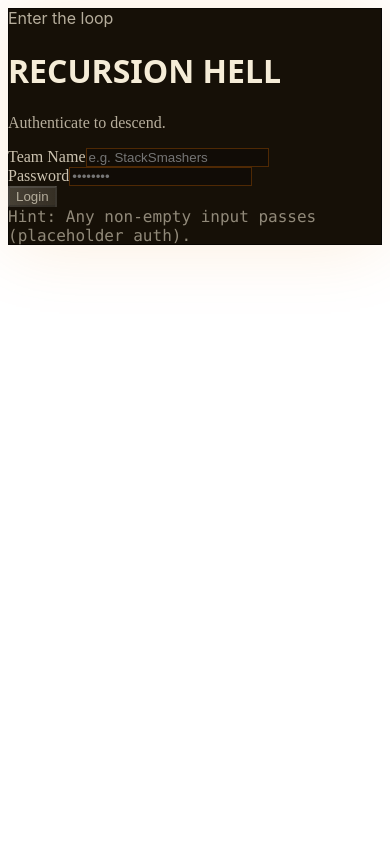
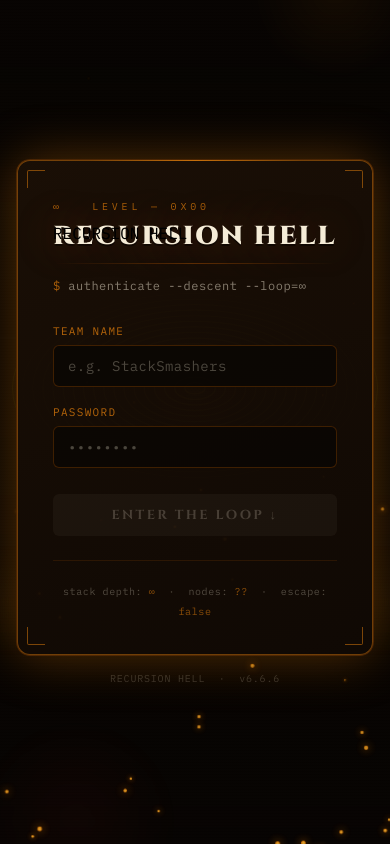
Before and after one commit to Zidarc/Cyber-Loop, a React (Vite) app in the folder cyber-loop-frontend/: page / in a window 390 px wide. Built offline with nearby package versions, Linux system fonts and the light colour scheme.

Commit message:
Updated the template for Login Page
added more design

```diff
--- a/cyber-loop-frontend/src/pages/Login.jsx
+++ b/cyber-loop-frontend/src/pages/Login.jsx
@@ -1,7 +1,36 @@
-import { useMemo, useState } from 'react'
+import { useMemo, useState, useEffect, useRef } from 'react'
 
 function sleep(ms) {
   return new Promise((r) => setTimeout(r, ms))
+}
+
+const EMBERS = Array.from({ length: 38 }, (_, i) => ({
+  id: i,
+  left: Math.random() * 100,
+  delay: Math.random() * 6,
+  duration: 4 + Math.random() * 5,
+  size: 2 + Math.random() * 3,
+  drift: (Math.random() - 0.5) * 60,
+}))
+
+function Ember({ left, delay, duration, size, drift }) {
+  return (
+    <div
+      style={{
+        position: 'absolute',
+        bottom: '-10px',
+        left: `${left}%`,
+        width: size,
+        height: size,
+        borderRadius: '50%',
+        background: `radial-gradient(circle, #ffcc44, #e8820c 60%, transparent 100%)`,
+        boxShadow: `0 0 ${size * 2}px #e8820c`,
+        animation: `emberRise ${duration}s ${delay}s ease-in infinite`,
+        '--drift': `${drift}px`,
+        pointerEvents: 'none',
+      }}
+    />
+  )
 }
 
 export default function Login() {
@@ -10,35 +39,90 @@ export default function Login() {
   const [error, setError] = useState('')
   const [loading, setLoading] = useState(false)
   const [shake, setShake] = useState(false)
+  const [focused, setFocused] = useState(null)
+  const [glitch, setGlitch] = useState(false)
+  const canvasRef = useRef(null)
 
   const canSubmit = useMemo(() => {
     return teamName.trim().length > 0 && password.trim().length > 0 && !loading
   }, [teamName, password, loading])
 
+  useEffect(() => {
+    const interval = setInterval(() => {
+      setGlitch(true)
+      setTimeout(() => setGlitch(false), 200)
+    }, 4000)
+    return () => clearInterval(interval)
+  }, [])
+
+  // Recursive ring canvas
+  useEffect(() => {
+    const canvas = canvasRef.current
+    if (!canvas) return
+    const ctx = canvas.getContext('2d')
+    let frame = 0
+
+    function resize() {
+      canvas.width = canvas.offsetWidth
+      canvas.height = canvas.offsetHeight
+    }
+    resize()
+    window.addEventListener('resize', resize)
+
+    function draw() {
+      const { width, height } = canvas
+      ctx.clearRect(0, 0, width, height)
+      const cx = width / 2
+      const cy = height * 0.46
+      const time = frame * 0.008
+
+      for (let i = 20; i >= 1; i--) {
+        const r = (i / 20) * Math.min(width, height) * 0.52
+        const alpha = (1 - i / 22) * 0.28 + Math.sin(time + i * 0.4) * 0.04
+        const hue = 28 + i * 1.2 + time * 8
+        ctx.beginPath()
+        ctx.ellipse(cx, cy, r, r * 0.55, 0, 0, Math.PI * 2)
+        ctx.strokeStyle = `hsla(${hue},85%,55%,${alpha})`
+        ctx.lineWidth = 1.2
+        ctx.stroke()
+      }
+
+      // Center glow
+      const grad = ctx.createRadialGradient(cx, cy, 0, cx, cy, 90)
+      grad.addColorStop(0, `rgba(232,130,12,${0.12 + Math.sin(time) * 0.04})`)
+      grad.addColorStop(1, 'transparent')
+      ctx.fillStyle = grad
+      ctx.beginPath()
+      ctx.ellipse(cx, cy, 90, 50, 0, 0, Math.PI * 2)
+      ctx.fill()
+
+      frame++
+      requestAnimationFrame(draw)
+    }
+
+    const raf = requestAnimationFrame(draw)
+    return () => {
+      cancelAnimationFrame(raf)
+      window.removeEventListener('resize', resize)
+    }
+  }, [])
+
   async function handleSubmit(e) {
     e.preventDefault()
     if (loading) return
-
     const tn = teamName.trim()
     const pw = password.trim()
-
     setError('')
-
-    // Placeholder logic (backend pending): any non-empty input grants entry.
     if (!tn || !pw) {
       setShake(true)
       setError('Team Name and Password are required.')
-      window.setTimeout(() => setShake(false), 420)
+      setTimeout(() => setShake(false), 500)
       return
     }
-
     setLoading(true)
     try {
-      // Small delay so the spinner reads as "processing".
-      await sleep(650)
+      await sleep(850)
       sessionStorage.setItem('teamName', tn)
-
-      // Redirect to Landing Page (route/page will be wired up elsewhere).
       window.location.assign('/landing')
     } finally {
       setLoading(false)
@@ -46,205 +130,304 @@ export default function Login() {
   }
 
   return (
-    <div
-      className="min-h-screen relative overflow-hidden flex items-center justify-center px-4"
-      style={{ backgroundColor: '#0D0A07' }}
-    >
+    <div style={{ minHeight: '100vh', background: '#080503', display: 'flex', alignItems: 'center', justifyContent: 'center', fontFamily: '"IBM Plex Mono", monospace', overflow: 'hidden', position: 'relative' }}>
       <style>{`
-        @keyframes recursionTunnel {
-          0% { transform: translate3d(0,0,0) rotate(0deg) scale(1); filter: hue-rotate(0deg); }
-          50% { transform: translate3d(0,0,0) rotate(10deg) scale(1.08); filter: hue-rotate(14deg); }
-          100% { transform: translate3d(0,0,0) rotate(0deg) scale(1); filter: hue-rotate(0deg); }
-        }
-        @keyframes drift {
-          0% { transform: translate3d(-2%, -2%, 0); }
-          50% { transform: translate3d(2%, 2%, 0); }
-          100% { transform: translate3d(-2%, -2%, 0); }
-        }
-        @keyframes codeFall {
-          0% { background-position: 0% 0%; }
-          100% { background-position: 0% 200%; }
+        @import url('https://fonts.googleapis.com/css2?family=Cinzel:wght@700;900&family=IBM+Plex+Mono:wght@300;400;500&display=swap');
+
+        * { box-sizing: border-box; margin: 0; padding: 0; }
+
+        @keyframes emberRise {
+          0%   { transform: translateY(0) translateX(0) scale(1); opacity: 0.9; }
+          60%  { opacity: 0.6; }
+          100% { transform: translateY(-100vh) translateX(var(--drift)) scale(0.3); opacity: 0; }
         }
         @keyframes shakeX {
-          0% { transform: translateX(0); }
-          20% { transform: translateX(-10px); }
-          40% { transform: translateX(10px); }
-          60% { transform: translateX(-7px); }
-          80% { transform: translateX(7px); }
-          100% { transform: translateX(0); }
+          0%,100% { transform: translateX(0); }
+          18%     { transform: translateX(-11px); }
+          36%     { transform: translateX(11px); }
+          54%     { transform: translateX(-7px); }
+          72%     { transform: translateX(7px); }
         }
         @keyframes spinFast {
           to { transform: rotate(360deg); }
         }
-        .recursion-tunnel { animation: recursionTunnel 3.6s ease-in-out infinite; }
-        .recursion-drift { animation: drift 7s ease-in-out infinite; }
-        .recursion-code { animation: codeFall 7.5s linear infinite; }
-        .shake { animation: shakeX 420ms ease-in-out; }
-        .spin { animation: spinFast 0.85s linear infinite; }
+        @keyframes scanline {
+          0%   { transform: translateY(-100%); }
+          100% { transform: translateY(100vh); }
+        }
+        @keyframes fadeSlideUp {
+          from { opacity: 0; transform: translateY(18px); }
+          to   { opacity: 1; transform: translateY(0); }
+        }
+        @keyframes glitchLeft {
+          0%,100% { clip-path: none; transform: translateX(0); }
+          20% { clip-path: polygon(0 20%, 100% 20%, 100% 40%, 0 40%); transform: translateX(-4px); }
+          40% { clip-path: polygon(0 60%, 100% 60%, 100% 75%, 0 75%); transform: translateX(4px); }
+          60% { clip-path: polygon(0 5%, 100% 5%, 100% 12%, 0 12%); transform: translateX(-2px); }
+          80% { clip-path: none; transform: translateX(0); }
+        }
+        @keyframes glitchRight {
+          0%,100% { clip-path: none; transform: translateX(0); opacity: 0; }
+          20% { clip-path: polygon(0 20%, 100% 20%, 100% 40%, 0 40%); transform: translateX(4px); opacity: 0.7; }
+          40% { clip-path: polygon(0 60%, 100% 60%, 100% 75%, 0 75%); transform: translateX(-4px); opacity: 0.5; }
+          80% { clip-path: none; opacity: 0; }
+        }
+        @keyframes pulseGlow {
+          0%,100% { box-shadow: 0 0 28px rgba(232,130,12,0.20), 0 0 0 1px rgba(196,94,0,0.30) inset; }
+          50%      { box-shadow: 0 0 52px rgba(232,130,12,0.34), 0 0 0 1px rgba(232,130,12,0.45) inset; }
+        }
+        @keyframes flicker {
+          0%,100% { opacity: 1; }
+          92% { opacity: 1; }
+          93% { opacity: 0.7; }
+          94% { opacity: 1; }
+          97% { opacity: 0.85; }
+          98% { opacity: 1; }
+        }
+
+        .shake { animation: shakeX 500ms ease-in-out; }
+        .spin  { animation: spinFast 0.9s linear infinite; }
+        .card-glow { animation: pulseGlow 3.5s ease-in-out infinite; }
+        .flicker { animation: flicker 5s ease-in-out infinite; }
+
+        .fade-in { animation: fadeSlideUp 0.7s cubic-bezier(0.22, 1, 0.36, 1) both; }
+        .fade-in-1 { animation: fadeSlideUp 0.7s 0.05s cubic-bezier(0.22, 1, 0.36, 1) both; }
+        .fade-in-2 { animation: fadeSlideUp 0.7s 0.14s cubic-bezier(0.22, 1, 0.36, 1) both; }
+        .fade-in-3 { animation: fadeSlideUp 0.7s 0.23s cubic-bezier(0.22, 1, 0.36, 1) both; }
+        .fade-in-4 { animation: fadeSlideUp 0.7s 0.32s cubic-bezier(0.22, 1, 0.36, 1) both; }
+
+        .glitch-title { position: relative; display: inline-block; }
+        .glitch-title::before, .glitch-title::after {
+          content: attr(data-text);
+          position: absolute; top: 0; left: 0; width: 100%;
+          color: inherit;
+          pointer-events: none;
+        }
+        .glitch-active::before {
+          color: #ff3a3a;
+          animation: glitchLeft 200ms steps(1) forwards;
+        }
+        .glitch-active::after {
+          color: #00e5ff;
+          animation: glitchRight 200ms steps(1) forwards;
+        }
+
+        input:-webkit-autofill {
+          -webkit-box-shadow: 0 0 0 100px #130d06 inset !important;
+          -webkit-text-fill-color: #F5ECD7 !important;
+        }
+
+        .hell-input {
+          width: 100%;
+          background: rgba(9,6,3,0.75);
+          border: 1px solid rgba(196,94,0,0.28);
+          border-radius: 6px;
+          padding: 11px 14px;
+          color: #F5ECD7;
+          font-family: 'IBM Plex Mono', monospace;
+          font-size: 14px;
+          outline: none;
+          transition: border-color 0.25s, box-shadow 0.25s;
+          letter-spacing: 0.03em;
+        }
+        .hell-input:focus {
+          border-color: rgba(232,130,12,0.7);
+          box-shadow: 0 0 0 3px rgba(232,130,12,0.10), 0 0 16px rgba(232,130,12,0.12);
+        }
+        .hell-input::placeholder { color: rgba(245,236,215,0.28); }
+
+        .hell-btn {
+          width: 100%;
+          padding: 12px;
+          border-radius: 6px;
+          border: none;
+          font-family: 'Cinzel', serif;
+          font-size: 13px;
+          font-weight: 700;
+          letter-spacing: 0.18em;
+          cursor: pointer;
+          transition: opacity 0.2s, box-shadow 0.2s, transform 0.15s;
+          position: relative;
+          overflow: hidden;
+        }
+        .hell-btn:not(:disabled):hover {
+          transform: translateY(-1px);
+          box-shadow: 0 6px 32px rgba(232,130,12,0.38) !important;
+        }
+        .hell-btn:not(:disabled):active { transform: translateY(0px); }
+        .hell-btn:disabled { cursor: not-allowed; }
+
+        .divider-line {
+          height: 1px;
+          background: linear-gradient(90deg, transparent, rgba(196,94,0,0.40), transparent);
+        }
       `}</style>
 
-      {/* Animated recursion background (tunnel + drifting glow + code waterfall) */}
-      <div className="fixed inset-0 pointer-events-none">
-        <div
-          className="absolute inset-0 recursion-tunnel"
-          style={{
-            backgroundImage: [
-              // Subtle vignette / depth
-              'radial-gradient(closest-side at 50% 45%, rgba(232,130,12,0.10), rgba(13,10,7,0.92) 70%, rgba(13,10,7,1) 100%)',
-              // Concentric rings to sell the tunnel
-              'repeating-radial-gradient(circle at 50% 45%, rgba(245,236,215,0.05) 0px, rgba(245,236,215,0.05) 1px, rgba(0,0,0,0) 18px, rgba(0,0,0,0) 34px)',
-            ].join(','),
-          }}
+      {/* Canvas — recursive rings */}
+      <canvas
+        ref={canvasRef}
+        style={{ position: 'fixed', inset: 0, width: '100%', height: '100%', pointerEvents: 'none', zIndex: 0 }}
       />
 
-        <div className="absolute inset-0 recursion-drift opacity-90">
-          <div
-            className="absolute -top-20 -left-24 h-[28rem] w-[28rem] rounded-full blur-3xl"
-            style={{ background: 'radial-gradient(circle, rgba(232,130,12,0.22), rgba(232,130,12,0) 60%)' }}
-          />
-          <div
-            className="absolute -bottom-24 -right-24 h-[30rem] w-[30rem] rounded-full blur-3xl"
-            style={{ background: 'radial-gradient(circle, rgba(139,26,26,0.20), rgba(139,26,26,0) 60%)' }}
-          />
+      {/* Ember particles */}
+      <div style={{ position: 'fixed', inset: 0, pointerEvents: 'none', zIndex: 1 }}>
+        {EMBERS.map(e => <Ember key={e.id} {...e} />)}
       </div>
 
-        <div
-          className="absolute inset-0 opacity-[0.22] mix-blend-screen recursion-code"
-          style={{
-            backgroundImage:
-              'repeating-linear-gradient(180deg, rgba(245,236,215,0.00) 0px, rgba(245,236,215,0.00) 18px, rgba(245,236,215,0.16) 19px, rgba(245,236,215,0.00) 28px)',
-          }}
-        />
-
-        <div
-          className="absolute inset-0"
-          style={{
-            background:
-              'linear-gradient(180deg, rgba(13,10,7,0.85) 0%, rgba(13,10,7,0.55) 40%, rgba(13,10,7,0.85) 100%)',
-          }}
-        />
+      {/* Background blobs */}
+      <div style={{ position: 'fixed', inset: 0, pointerEvents: 'none', zIndex: 0 }}>
+        <div style={{ position: 'absolute', bottom: '-10%', left: '-8%', width: '55vw', height: '55vw', borderRadius: '50%', background: 'radial-gradient(circle, rgba(139,26,26,0.17) 0%, transparent 65%)', filter: 'blur(2px)' }} />
+        <div style={{ position: 'absolute', top: '-12%', right: '-10%', width: '48vw', height: '48vw', borderRadius: '50%', background: 'radial-gradient(circle, rgba(232,130,12,0.12) 0%, transparent 65%)', filter: 'blur(2px)' }} />
+        <div style={{ position: 'absolute', inset: 0, background: 'linear-gradient(180deg, rgba(8,5,3,0.5) 0%, rgba(8,5,3,0.0) 40%, rgba(8,5,3,0.65) 100%)' }} />
       </div>
 
-      {/* Centered login card */}
-      <div className={`relative z-10 w-full max-w-md ${shake ? 'shake' : ''}`}>
+      {/* Scanline */}
+      <div style={{ position: 'fixed', inset: 0, pointerEvents: 'none', zIndex: 2, overflow: 'hidden' }}>
+        <div style={{ position: 'absolute', left: 0, right: 0, height: '120px', background: 'linear-gradient(180deg, transparent, rgba(255,160,40,0.025), transparent)', animation: 'scanline 8s linear infinite', top: 0 }} />
+        <div style={{ position: 'absolute', inset: 0, backgroundImage: 'repeating-linear-gradient(0deg, rgba(0,0,0,0.035) 0px, rgba(0,0,0,0.035) 1px, transparent 1px, transparent 3px)', pointerEvents: 'none' }} />
+      </div>
+
+      {/* Card */}
+      <div className={`fade-in ${shake ? 'shake' : ''}`} style={{ position: 'relative', zIndex: 10, width: '100%', maxWidth: '420px', padding: '0 16px' }}>
         <div
-          className="rounded-2xl border px-7 py-8 backdrop-blur-md"
+          className="card-glow"
           style={{
-            backgroundColor: 'rgba(26, 18, 8, 0.72)', // bg-surface
-            borderColor: 'rgba(196, 94, 0, 0.45)', // primary-dark
-            boxShadow: '0 0 70px rgba(232,130,12,0.14), 0 0 0 1px rgba(0,0,0,0.55) inset',
+            background: 'linear-gradient(160deg, rgba(28,16,6,0.92) 0%, rgba(16,9,4,0.96) 100%)',
+            border: '1px solid rgba(196,94,0,0.32)',
+            borderRadius: '14px',
+            padding: '40px 36px 36px',
+            backdropFilter: 'blur(18px)',
+            position: 'relative',
+            overflow: 'hidden',
           }}
         >
-          <div className="mb-6">
-            <div
-              className="text-xs tracking-[0.35em] uppercase mb-2"
-              style={{ color: 'rgba(245,236,215,0.72)', fontFamily: 'Inter, system-ui, -apple-system, Segoe UI, Roboto, sans-serif' }}
-            >
-              Enter the loop
+          {/* Top-edge accent */}
+          <div style={{ position: 'absolute', top: 0, left: '20%', right: '20%', height: '1px', background: 'linear-gradient(90deg, transparent, rgba(232,130,12,0.7), transparent)' }} />
+          {/* Inner corner decorations */}
+          <div style={{ position: 'absolute', top: 10, left: 10, width: 18, height: 18, borderTop: '1.5px solid rgba(232,130,12,0.5)', borderLeft: '1.5px solid rgba(232,130,12,0.5)', borderRadius: '2px 0 0 0' }} />
+          <div style={{ position: 'absolute', top: 10, right: 10, width: 18, height: 18, borderTop: '1.5px solid rgba(232,130,12,0.5)', borderRight: '1.5px solid rgba(232,130,12,0.5)', borderRadius: '0 2px 0 0' }} />
+          <div style={{ position: 'absolute', bottom: 10, left: 10, width: 18, height: 18, borderBottom: '1.5px solid rgba(232,130,12,0.5)', borderLeft: '1.5px solid rgba(232,130,12,0.5)', borderRadius: '0 0 0 2px' }} />
+          <div style={{ position: 'absolute', bottom: 10, right: 10, width: 18, height: 18, borderBottom: '1.5px solid rgba(232,130,12,0.5)', borderRight: '1.5px solid rgba(232,130,12,0.5)', borderRadius: '0 0 2px 0' }} />
+
+          {/* Header */}
+          <div className="fade-in" style={{ marginBottom: 28 }}>
+            <div style={{ fontFamily: '"IBM Plex Mono", monospace', fontSize: 10, letterSpacing: '0.38em', color: 'rgba(232,130,12,0.7)', textTransform: 'uppercase', marginBottom: 10 }}>
+              ∞ &nbsp; LEVEL — 0x00
             </div>
-            <h1
-              className="text-3xl font-semibold leading-tight"
-              style={{
+
+            <div className={`glitch-title ${glitch ? 'glitch-active' : ''}`} data-text="RECURSION HELL">
+              <h1 className="flicker" style={{
+                fontFamily: '"Cinzel", serif',
+                fontSize: 'clamp(26px, 6vw, 34px)',
+                fontWeight: 900,
                 color: '#F5ECD7',
-                fontFamily:
-                  '"Space Grotesk", "Rajdhani", ui-sans-serif, system-ui, -apple-system, Segoe UI, Roboto, sans-serif',
-              }}
-            >
+                letterSpacing: '0.08em',
+                lineHeight: 1.1,
+                textShadow: '0 0 40px rgba(232,130,12,0.35), 0 2px 0 rgba(0,0,0,0.6)',
+              }}>
                 RECURSION HELL
               </h1>
-            <p className="mt-2 text-sm" style={{ color: 'rgba(245,236,215,0.72)' }}>
-              Authenticate to descend.
+            </div>
+
+            <div style={{ marginTop: 12 }} className="divider-line" />
+
+            <p style={{ marginTop: 12, fontFamily: '"IBM Plex Mono", monospace', fontSize: 12, color: 'rgba(245,236,215,0.5)', letterSpacing: '0.04em', lineHeight: 1.7 }}>
+              <span style={{ color: 'rgba(232,130,12,0.7)' }}>$</span> authenticate --descent --loop=∞
             </p>
           </div>
 
-          {error ? (
-            <div
-              className="mb-4 rounded-lg border px-3 py-2 text-sm"
-              style={{
-                backgroundColor: 'rgba(139,26,26,0.18)',
-                borderColor: 'rgba(139,26,26,0.55)',
-                color: 'rgba(245,236,215,0.90)',
-              }}
-              role="alert"
-              aria-live="polite"
-            >
-              {error}
+          {/* Error */}
+          {error && (
+            <div className="fade-in" style={{
+              marginBottom: 18,
+              background: 'rgba(139,26,26,0.22)',
+              border: '1px solid rgba(200,50,50,0.40)',
+              borderRadius: 6,
+              padding: '9px 14px',
+              fontFamily: '"IBM Plex Mono", monospace',
+              fontSize: 12,
+              color: 'rgba(255,180,180,0.92)',
+              letterSpacing: '0.03em',
+              display: 'flex',
+              alignItems: 'center',
+              gap: 8,
+            }} role="alert" aria-live="polite">
+              <span style={{ color: '#ff5555', fontSize: 14 }}>⚠</span> {error}
             </div>
-          ) : null}
+          )}
 
-          <form onSubmit={handleSubmit} className="space-y-4">
-            <div>
-              <label className="block text-sm mb-1" style={{ color: 'rgba(245,236,215,0.82)' }}>
+          {/* Form */}
+          <form onSubmit={handleSubmit}>
+            <div className="fade-in-1" style={{ marginBottom: 18 }}>
+              <label style={{ display: 'block', fontFamily: '"IBM Plex Mono", monospace', fontSize: 11, letterSpacing: '0.12em', color: 'rgba(232,130,12,0.75)', textTransform: 'uppercase', marginBottom: 7 }}>
                 Team Name
               </label>
               <input
+                className="hell-input"
                 value={teamName}
-                onChange={(e) => setTeamName(e.target.value)}
+                onChange={e => setTeamName(e.target.value)}
+                onFocus={() => setFocused('team')}
+                onBlur={() => setFocused(null)}
                 autoComplete="username"
-                className="w-full rounded-lg px-3 py-2 outline-none transition"
-                style={{
-                  backgroundColor: 'rgba(13,10,7,0.55)',
-                  border: '1px solid rgba(196, 94, 0, 0.35)',
-                  color: '#F5ECD7',
-                  boxShadow: '0 0 0 0 rgba(232,130,12,0)',
-                }}
                 placeholder="e.g. StackSmashers"
               />
             </div>
 
-            <div>
-              <label className="block text-sm mb-1" style={{ color: 'rgba(245,236,215,0.82)' }}>
+            <div className="fade-in-2" style={{ marginBottom: 26 }}>
+              <label style={{ display: 'block', fontFamily: '"IBM Plex Mono", monospace', fontSize: 11, letterSpacing: '0.12em', color: 'rgba(232,130,12,0.75)', textTransform: 'uppercase', marginBottom: 7 }}>
                 Password
               </label>
               <input
+                className="hell-input"
                 type="password"
                 value={password}
-                onChange={(e) => setPassword(e.target.value)}
+                onChange={e => setPassword(e.target.value)}
+                onFocus={() => setFocused('pw')}
+                onBlur={() => setFocused(null)}
                 autoComplete="current-password"
-                className="w-full rounded-lg px-3 py-2 outline-none transition"
-                style={{
-                  backgroundColor: 'rgba(13,10,7,0.55)',
-                  border: '1px solid rgba(196, 94, 0, 0.35)',
-                  color: '#F5ECD7',
-                }}
                 placeholder="••••••••"
               />
             </div>
 
+            <div className="fade-in-3">
               <button
                 type="submit"
                 disabled={!canSubmit}
-              className="w-full rounded-lg py-2.5 font-semibold tracking-wide transition disabled:opacity-50 disabled:cursor-not-allowed"
+                className="hell-btn"
                 style={{
                   background: canSubmit
-                  ? 'linear-gradient(90deg, rgba(232,130,12,1) 0%, rgba(196,94,0,1) 100%)'
-                  : 'linear-gradient(90deg, rgba(245,236,215,0.22) 0%, rgba(245,236,215,0.14) 100%)',
-                color: canSubmit ? '#0D0A07' : 'rgba(245,236,215,0.65)',
-                boxShadow: canSubmit ? '0 0 22px rgba(232,130,12,0.26)' : 'none',
+                    ? 'linear-gradient(92deg, #e8820c 0%, #c45e00 55%, #a34d00 100%)'
+                    : 'rgba(245,236,215,0.07)',
+                  color: canSubmit ? '#0D0A07' : 'rgba(245,236,215,0.35)',
+                  boxShadow: canSubmit ? '0 2px 24px rgba(232,130,12,0.28)' : 'none',
+                  opacity: !canSubmit ? 0.6 : 1,
                 }}
               >
-              <span className="inline-flex items-center justify-center gap-2">
+                <span style={{ display: 'inline-flex', alignItems: 'center', justifyContent: 'center', gap: 9 }}>
                   {loading ? (
                     <>
-                    <span
-                      className="h-4 w-4 rounded-full border-2 border-black/30 border-t-black spin"
-                      aria-hidden="true"
-                    />
-                    Processing…
+                      <span className="spin" style={{ width: 14, height: 14, borderRadius: '50%', border: '2px solid rgba(13,10,7,0.3)', borderTopColor: '#0D0A07', display: 'inline-block' }} />
+                      DESCENDING…
                     </>
                   ) : (
-                  'Login'
+                    <>ENTER THE LOOP ↓</>
                   )}
                 </span>
               </button>
-
-            <div
-              className="pt-2 text-center text-xs"
-              style={{ color: 'rgba(245,236,215,0.55)', fontFamily: '"JetBrains Mono", "Fira Code", ui-monospace, SFMono-Regular, Menlo, Monaco, Consolas, "Liberation Mono", "Courier New", monospace' }}
-            >
-              Hint: Any non-empty input passes (placeholder auth).
             </div>
           </form>
+
+          {/* Footer */}
+          <div className="fade-in-4" style={{ marginTop: 24, paddingTop: 18, borderTop: '1px solid rgba(196,94,0,0.15)', textAlign: 'center' }}>
+            <span style={{ fontFamily: '"IBM Plex Mono", monospace', fontSize: 10, color: 'rgba(245,236,215,0.28)', letterSpacing: '0.06em' }}>
+              stack depth: <span style={{ color: 'rgba(232,130,12,0.55)' }}>∞</span> &nbsp;·&nbsp; nodes: <span style={{ color: 'rgba(232,130,12,0.55)' }}>??</span> &nbsp;·&nbsp; escape: <span style={{ color: 'rgba(232,130,12,0.55)' }}>false</span>
+            </span>
+          </div>
+        </div>
+
+        {/* Below-card tag */}
+        <div style={{ textAlign: 'center', marginTop: 16, fontFamily: '"IBM Plex Mono", monospace', fontSize: 10, color: 'rgba(245,236,215,0.2)', letterSpacing: '0.08em' }}>
+          RECURSION HELL &nbsp;·&nbsp; v6.6.6
         </div>
       </div>
     </div>
```
Also changed, not shown: 1 other file (tests, documents, lock files or other folders). Lines whose indentation alone changed are shown as unchanged.
